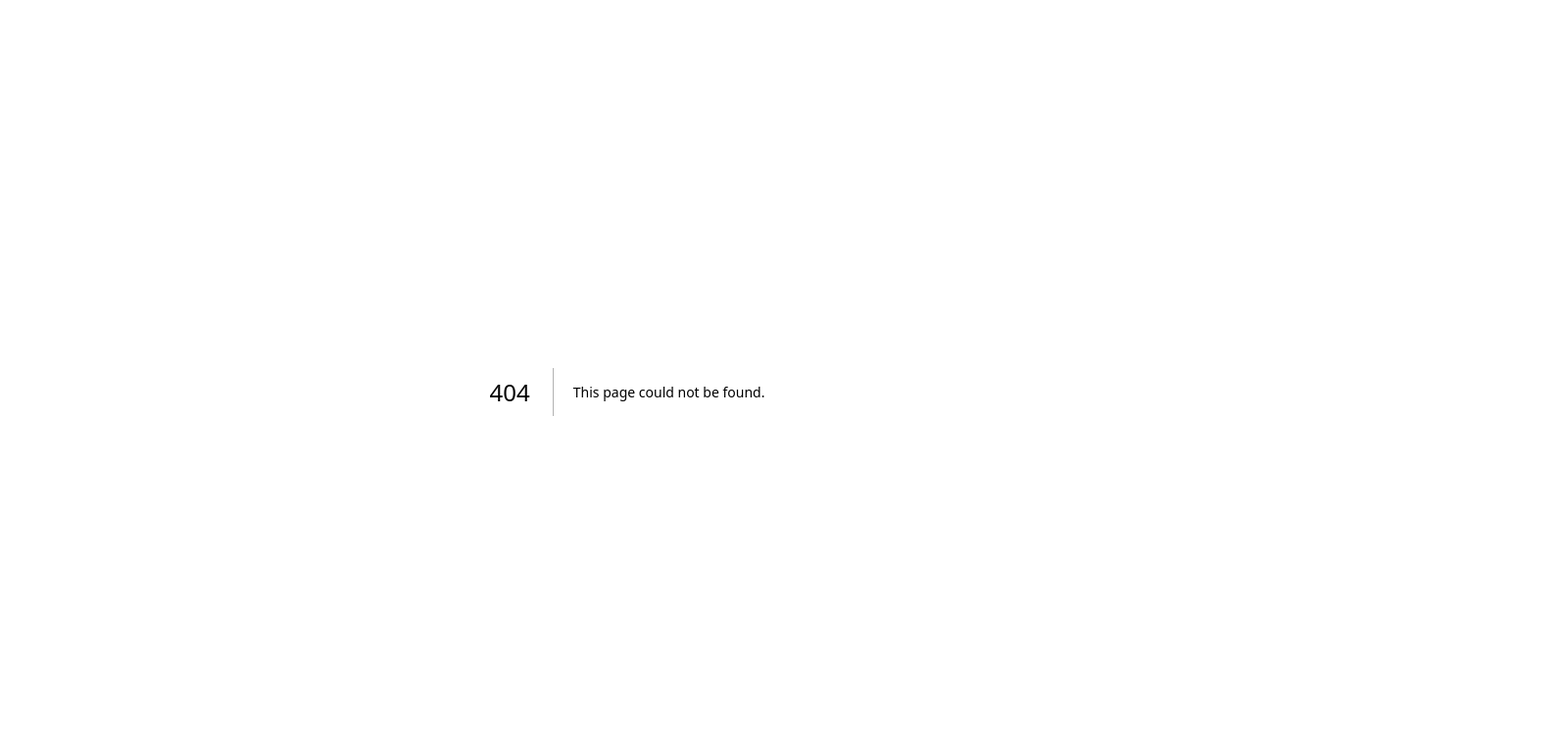
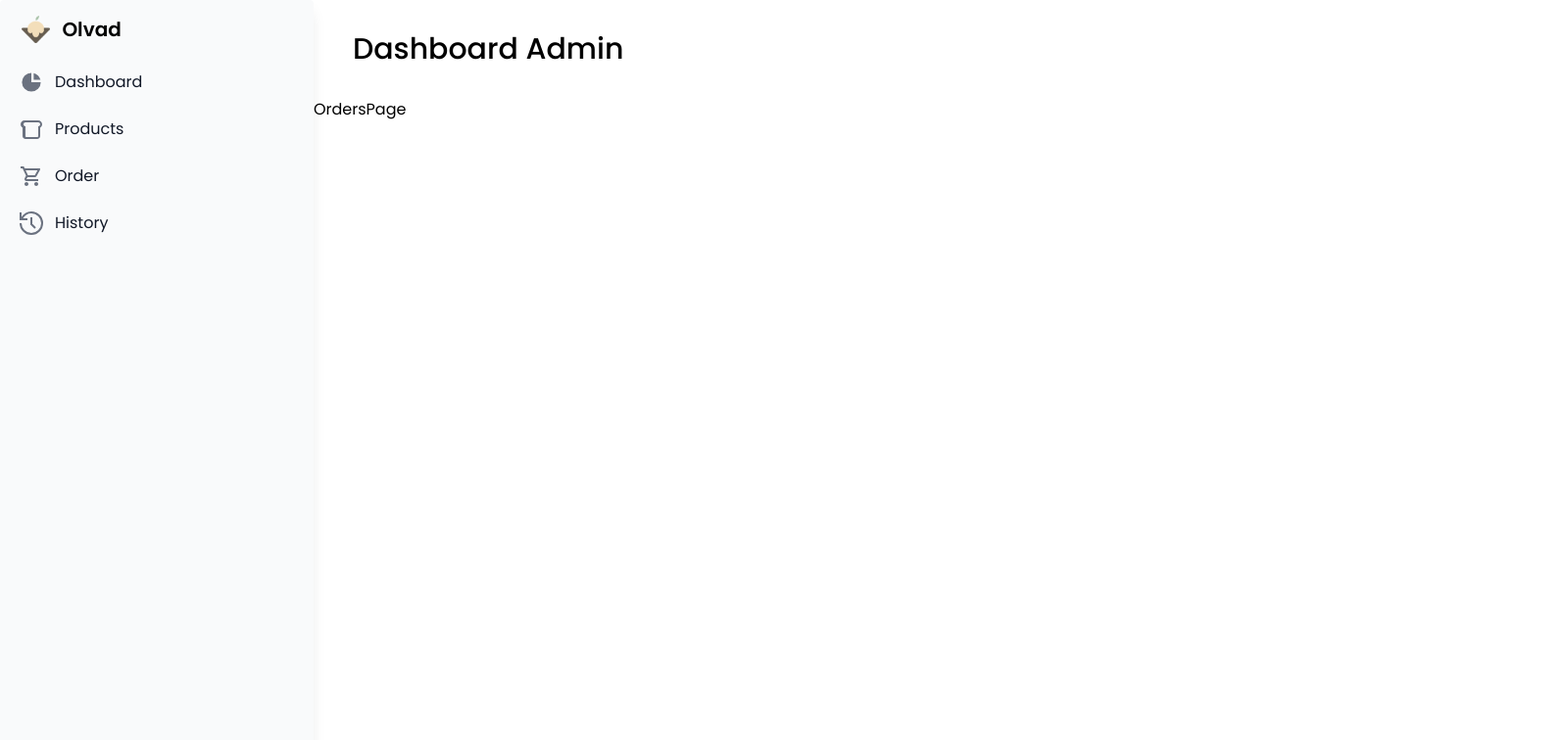
Before and after one commit to ryokf/olvad-refactor, a Next.js app: page /admin/orders in a window 1280 px wide. Before the commit this address had no page. Shown: the top 756 px of the page at 98% size, 1600 px wide, since content can reach past the window. Built offline with nearby package versions, Linux system fonts and the light colour scheme; a web font is replaced by a local one.

Commit message:
✨feature: admin product

```diff
--- /dev/null
+++ b/src/app/admin/orders/page.tsx
@@ -0,0 +1,9 @@
+import React from 'react'
+
+const OrdersPage = () => {
+    return (
+        <div>OrdersPage</div>
+    )
+}
+
+export default OrdersPage
--- a/src/components/Admin/ModalAddProduct.tsx
+++ b/src/components/Admin/ModalAddProduct.tsx
@@ -4,6 +4,7 @@
 import { getCategories } from "@/services/categoryService";
 import { addProduct } from "@/services/productService";
 import { Button, FileInput, Label, Modal, ModalBody, ModalHeader, Select, TextInput } from "flowbite-react";
+import Image from "next/image";
 import { useEffect, useState } from "react";
 
 export function ModalAddProduct({ fetchProducts }: { fetchProducts: () => void}) {
@@ -133,7 +134,7 @@ export function ModalAddProduct({ fetchProducts }: { fetchProducts: () => void})
 
                         {photoUrl && (
                             <div className="mt-4">
-                                <img src={photoUrl} alt="Preview" className="w-full max-h-60 object-cover rounded-lg" />
+                                <Image width={100} height={100} src={photoUrl} alt="Preview" className="w-full max-h-60 object-cover rounded-lg" />
                             </div>
                         )}
 
--- a/src/components/Sidebar.tsx
+++ b/src/components/Sidebar.tsx
@@ -23,13 +23,13 @@ export function SidebarComponent() {
                     <SidebarItem href="/admin" icon={HiChartPie} labelColor="dark" active={isActive("/admin")}>
                         Dashboard
                     </SidebarItem>
-                    <SidebarItem href="admin/products" icon={RiBreadLine} labelColor="dark" active={isActive("/admin/products")}>
+                    <SidebarItem href="/admin/products" icon={RiBreadLine} labelColor="dark" active={isActive("/admin/products")}>
                         Products
                     </SidebarItem>
-                    <SidebarItem href="#" icon={MdOutlineShoppingCart} labelColor="dark">
+                    <SidebarItem href="/admin/orders" icon={MdOutlineShoppingCart} labelColor="dark">
                         Order
                     </SidebarItem>
-                    <SidebarItem href="#" icon={GrHistory} labelColor="dark">
+                    <SidebarItem href="/admin/transactions" icon={GrHistory} labelColor="dark">
                         History
                     </SidebarItem>
                 </SidebarItemGroup>
```
